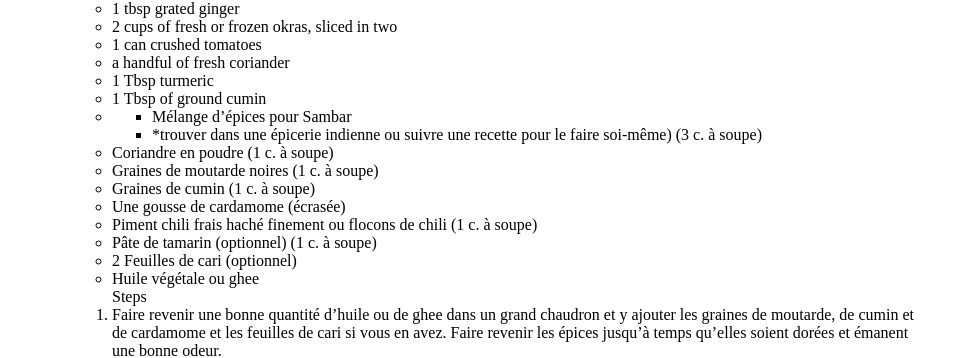
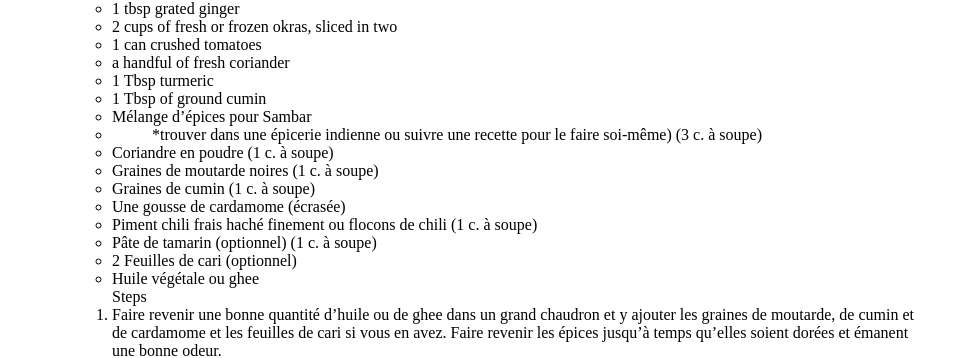
Before and after one commit to dodiodion/dodiodion.github.io, a Jekyll site: the page built from food.html, in a window 1280 px wide. Shown: the part 278-636 px from the top of the page, without its empty margins (160-1119 px from the left). Built offline with Jekyll 4.4.1, drawn with Linux system fonts in a browser that asks for light colours.

```diff
--- a/food.html
+++ b/food.html
@@ -17,12 +17,10 @@ title: food
 		<li> a handful of fresh coriander</li>
 		<li> 1 Tbsp turmeric </li>
 		<li> 1 Tbsp of ground cumin </li>
+		<li>Mélange d’épices pour Sambar </li>
 		<li>
-			<ul>
-				<li>Mélange d’épices pour Sambar </li>
-				<li font-size: 0.8em;>*trouver dans une épicerie indienne ou suivre une
-					recette pour le faire soi-même) (3 c. à soupe)</li>
-			</ul>
+			<ul font-size: 0.8em;>*trouver dans une épicerie indienne ou suivre une
+					recette pour le faire soi-même) (3 c. à soupe)</ul>
 		</li>
 		<li> Coriandre en poudre (1 c. à soupe)</li>
 		<li> Graines de moutarde noires (1 c. à soupe)</li>
```
